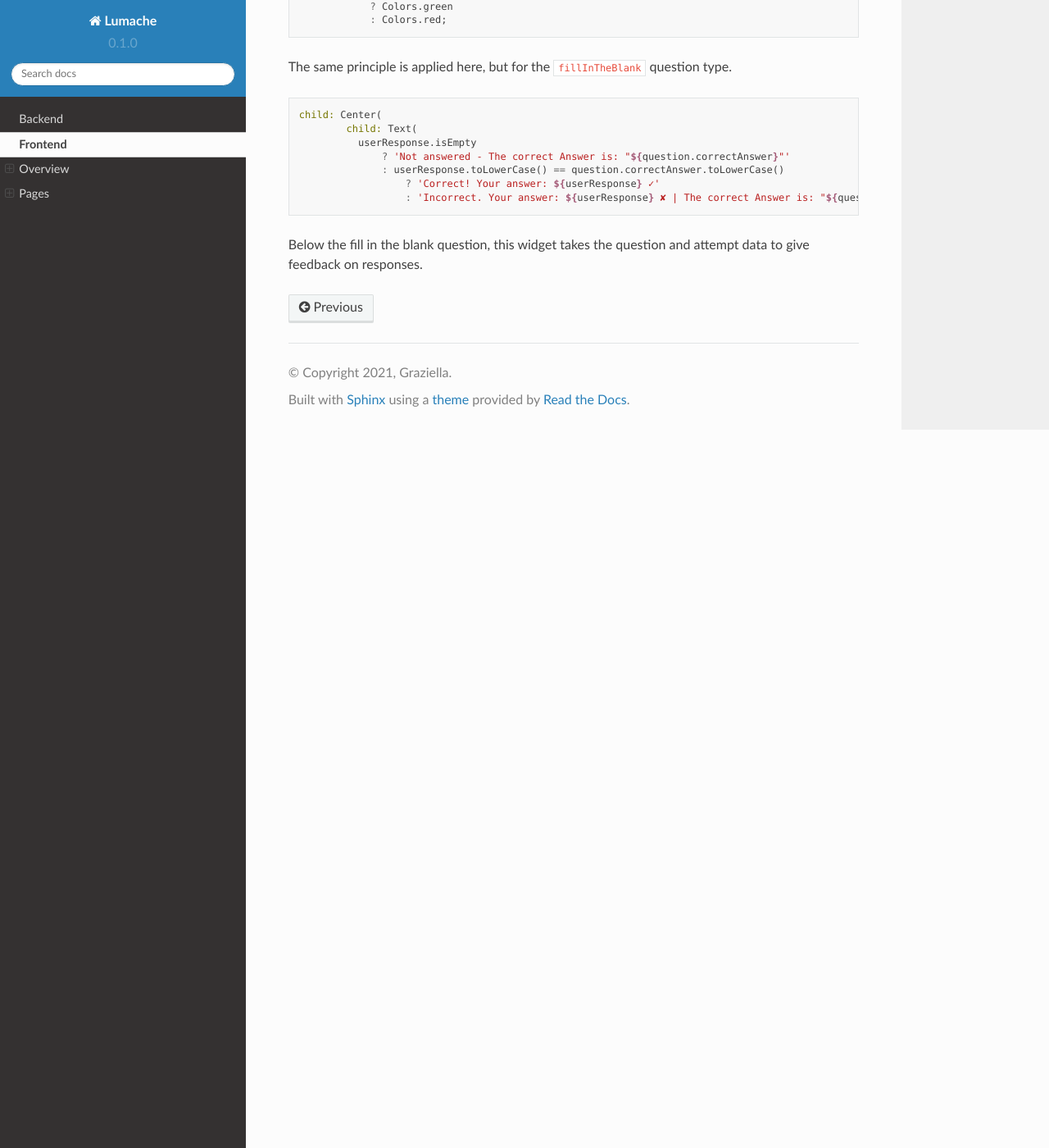
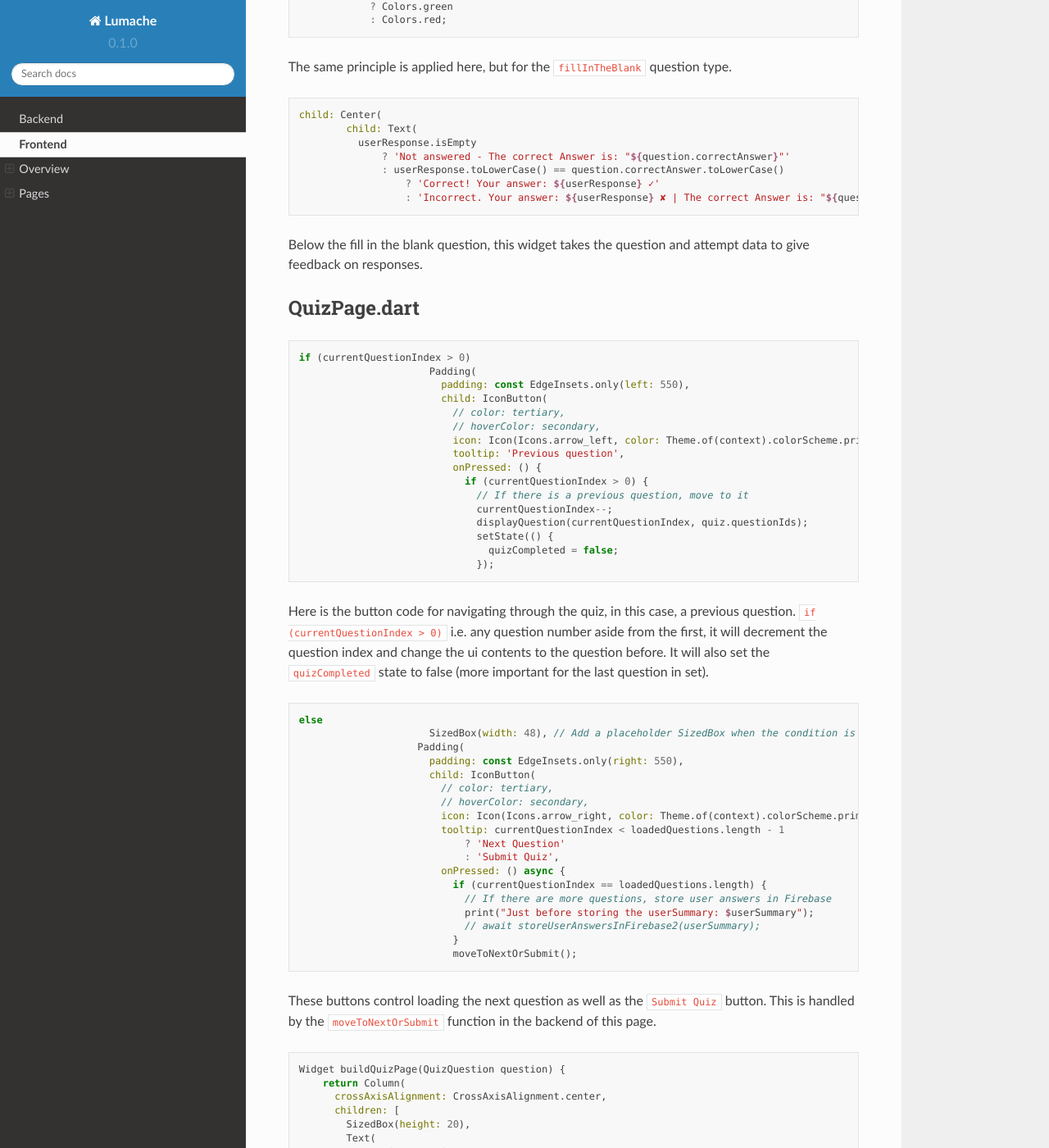
Before and after one commit to SETAP-Education/readthedocs, a Sphinx documentation site: the page built from docs/source/frontend.rst, in a window 1280 px wide and 1400 px high, scrolled down 7909 px. Shown: the whole window at 82% size. Built offline with Sphinx 7.4.7 and the Read the Docs theme 2.0.0, drawn with Linux system fonts in a browser that asks for light colours; some of the changed text lies outside the part shown.

Commit message:
Update frontend.rst
quizpage.dart done

```diff
--- a/docs/source/frontend.rst
+++ b/docs/source/frontend.rst
@@ -401,3 +401,120 @@ The same principle is applied here, but for the ``fillInTheBlank`` question type
                      : 'Incorrect. Your answer: ${userResponse} ✘ | The correct Answer is: "${question.correctAnswer}"',
 
 Below the fill in the blank question, this widget takes the question and attempt data to give feedback on responses.
+
+
+
+.. _Quiz Page:
+
+QuizPage.dart
+-------------
+
+.. code-block:: dart
+
+   if (currentQuestionIndex > 0)
+                         Padding(
+                           padding: const EdgeInsets.only(left: 550),
+                           child: IconButton(
+                             // color: tertiary,
+                             // hoverColor: secondary,
+                             icon: Icon(Icons.arrow_left, color: Theme.of(context).colorScheme.primary,),
+                             tooltip: 'Previous question',
+                             onPressed: () {
+                               if (currentQuestionIndex > 0) {
+                                 // If there is a previous question, move to it
+                                 currentQuestionIndex--;
+                                 displayQuestion(currentQuestionIndex, quiz.questionIds);
+                                 setState(() {
+                                   quizCompleted = false;
+                                 });
+
+Here is the button code for navigating through the quiz, in this case, a previous question. ``if (currentQuestionIndex > 0)`` i.e. any question number aside from the first, it will decrement the question index and change the ui contents to the question before. It will also set the ``quizCompleted`` state to false (more important for the last question in set).
+
+.. code-block:: dart
+
+   else
+                         SizedBox(width: 48), // Add a placeholder SizedBox when the condition is false
+                       Padding(
+                         padding: const EdgeInsets.only(right: 550),
+                         child: IconButton(
+                           // color: tertiary,
+                           // hoverColor: secondary,
+                           icon: Icon(Icons.arrow_right, color: Theme.of(context).colorScheme.primary),
+                           tooltip: currentQuestionIndex < loadedQuestions.length - 1
+                               ? 'Next Question'
+                               : 'Submit Quiz',
+                           onPressed: () async {
+                             if (currentQuestionIndex == loadedQuestions.length) {
+                               // If there are more questions, store user answers in Firebase
+                               print("Just before storing the userSummary: $userSummary");
+                               // await storeUserAnswersInFirebase2(userSummary);
+                             }
+                             moveToNextOrSubmit();
+
+These buttons control loading the next question as well as the ``Submit Quiz`` button. This is handled by the ``moveToNextOrSubmit`` function in the backend of this page.
+
+.. code-block:: dart
+
+   Widget buildQuizPage(QuizQuestion question) {
+       return Column(
+         crossAxisAlignment: CrossAxisAlignment.center,
+         children: [
+           SizedBox(height: 20),
+           Text(
+             question.questionText,
+             style: TextStyle(fontSize: 30, fontWeight: FontWeight.bold),
+             textAlign: TextAlign.center,
+           ),
+           SizedBox(height: 45),
+           //This is where the question will be asked / written to the page. The question format for posing the question is universal for all question types thus doesn't need to be type specific.
+
+           if (question.type == QuestionType.multipleChoice)
+             buildMultipleChoiceQuestion(question.answer as QuestionMultipleChoice),
+           if (question.type == QuestionType.fillInTheBlank)
+             buildFillInTheBlankQuestion(question.answer as QuestionFillInTheBlank, question.key),
+
+The basic quiz page structure is set out where the question and user input will be laid out. This differs depending on the question type.
+
+.. code-block:: dart
+
+   return InkWell(
+             onTap: () {
+               setState(() {
+                 if (isSelected) {
+                   question.selectedOptions.remove(index);
+                 } else {
+                   question.selectedOptions.add(index);
+                 }
+               });
+             },
+             child: Container(
+               padding: EdgeInsets.all(10),
+               margin: EdgeInsets.symmetric(vertical: 8, horizontal: 100),
+               decoration: BoxDecoration(
+                 color: isSelected ? Colors.blue : Colors.white,
+                 borderRadius: BorderRadius.circular(20),
+                 border: Border.all(
+                   color: Colors.blue,
+                   width: 1,
+
+The ``multipleChoice`` question type makes use of selectable ``InkWell`` and ``Container`` widgets that hold the question answers that users can select.
+
+.. code-block:: dart
+
+   child: TextField(
+           controller: question.controller,
+           key: key,
+           onChanged: (text) {
+             setState(() {
+               question.userResponse = text;
+             });
+           },
+           decoration: InputDecoration(
+             hintText: "Enter your answer here",
+             border: OutlineInputBorder(
+               borderRadius: BorderRadius.circular(25),
+             ),
+             filled: true,
+             fillColor: primaryColour,
+
+The ``fillInTheBlank`` question type uses a ``TextField`` widget that can then be retrieved and tested against the answer stored in the database.
```
